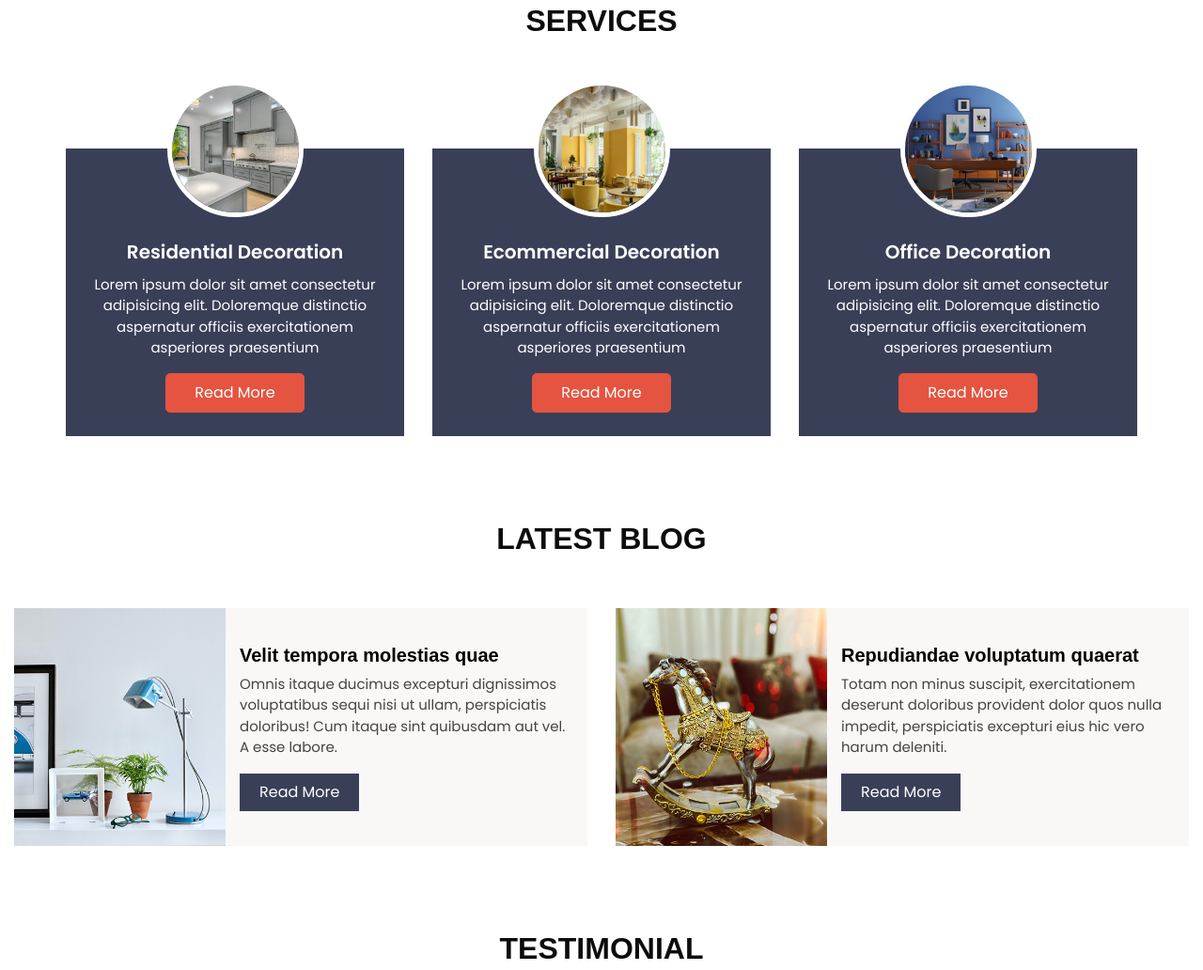
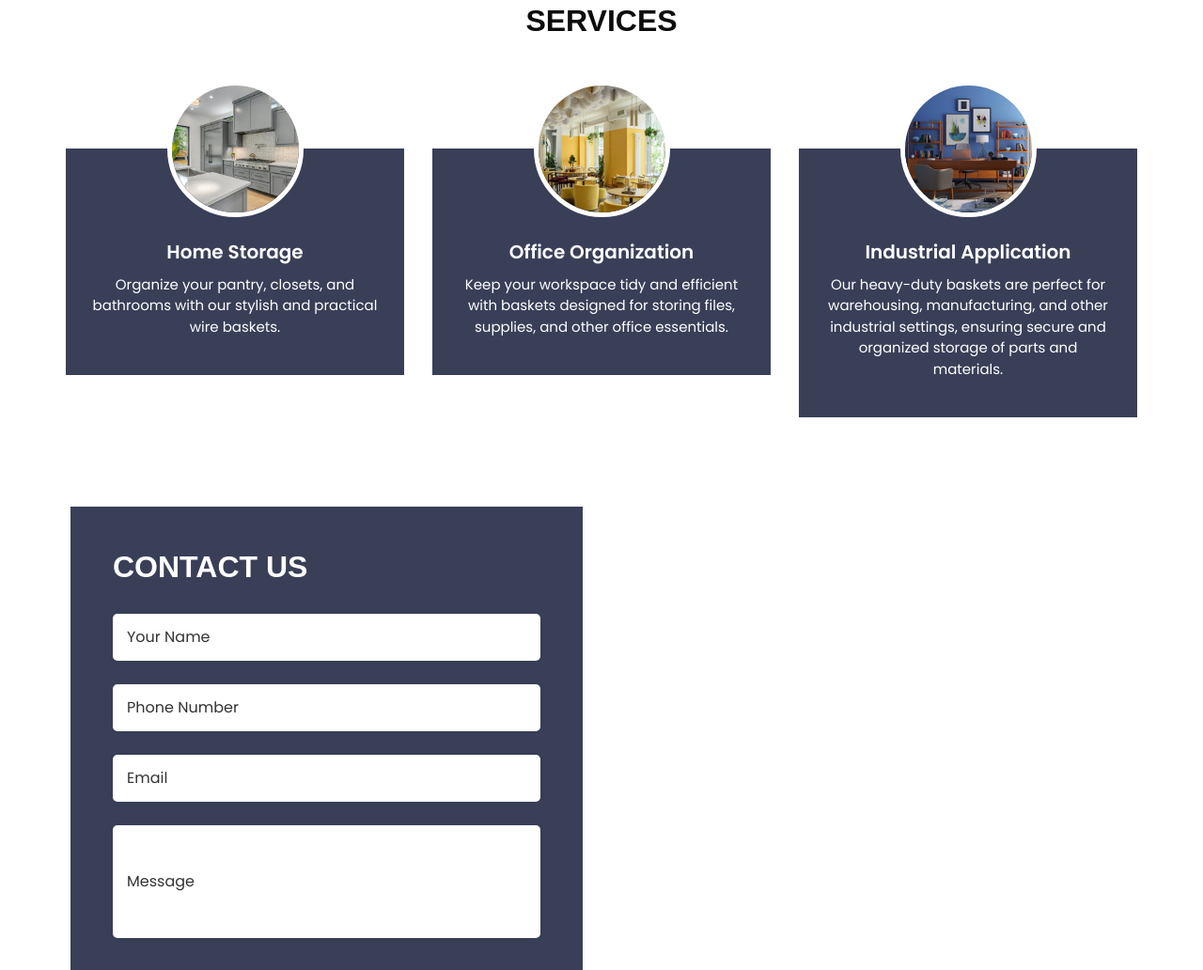
Before and after one commit to Bishaallll03/KrishnaSteelWorks, a plain HTML site: page index.html in a window 1280 px wide. Shown: the part 2488-3520 px from the top of the page at 94% size. Drawn offline with Linux system fonts and the light colour scheme.

Commit message:
Update
Changes according to client

```diff
--- a/index.html
+++ b/index.html
@@ -245,14 +245,11 @@
             </div>
             <div class="detail-box">
               <h5>
-                Residential Decoration
+                Home Storage
               </h5>
               <p>
-                Lorem ipsum dolor sit amet consectetur adipisicing elit. Doloremque distinctio aspernatur officiis exercitationem asperiores praesentium
+                Organize your pantry, closets, and bathrooms with our stylish and practical wire baskets.
               </p>
-              <a href="">
-                Read More
-              </a>
             </div>
           </div>
         </div>
@@ -263,14 +260,14 @@
             </div>
             <div class="detail-box">
               <h5>
-                Ecommercial Decoration
+                Office Organization
               </h5>
               <p>
-                Lorem ipsum dolor sit amet consectetur adipisicing elit. Doloremque distinctio aspernatur officiis exercitationem asperiores praesentium
+                Keep your workspace tidy and efficient with baskets designed for storing files, supplies, and other office essentials.
               </p>
-              <a href="">
+              <!-- <a href="">
                 Read More
-              </a>
+              </a> -->
             </div>
           </div>
         </div>
@@ -281,14 +278,14 @@
             </div>
             <div class="detail-box">
               <h5>
-                Office Decoration
+                Industrial Application
               </h5>
               <p>
-                Lorem ipsum dolor sit amet consectetur adipisicing elit. Doloremque distinctio aspernatur officiis exercitationem asperiores praesentium
+                Our heavy-duty baskets are perfect for warehousing, manufacturing, and other industrial settings, ensuring secure and organized storage of parts and materials.
               </p>
-              <a href="">
+              <!-- <a href="">
                 Read More
-              </a>
+              </a> -->
             </div>
           </div>
         </div>
@@ -303,7 +300,7 @@
 
   <!-- blog section -->
 
-  <section class="blog_section ">
+  <!-- <section class="blog_section ">
     <div class="container-fluid">
       <div class="heading_container">
         <h2>
@@ -349,13 +346,13 @@
         </div>
       </div>
     </div>
-  </section>
+  </section> -->
 
   <!-- end blog section -->
 
   <!-- client section -->
 
-  <section class="client_section layout_padding">
+  <!-- <section class="client_section layout_padding">
     <div class="container">
       <div class="heading_container">
         <h2>
@@ -449,7 +446,7 @@
         </div>
       </div>
     </div>
-  </section>
+  </section> -->
 
   <!-- end client section -->
 
@@ -485,7 +482,7 @@
             </form>
           </div>
         </div>
-        <div class="col-md-5 col-lg-6">
+        <!-- <div class="col-md-5 col-lg-6">
           <div class="subscribe-box">
             <h3>
               Subscribe To Our Newsletter
@@ -500,7 +497,7 @@
               </button>
             </form>
           </div>
-        </div>
+        </div> -->
       </div>
     </div>
   </section>
@@ -520,7 +517,7 @@
               </a>
             </h4>
             <p class="mb-0">
-              Asperiores at, error, delectus aut voluptatem provident cum quam magni necessitatibus molestias eveniet reprehenderit maiores voluptate.
+              Stainless Steel Wire Baskets: The Versatile Storage Solution
             </p>
           </div>
         </div>
```
